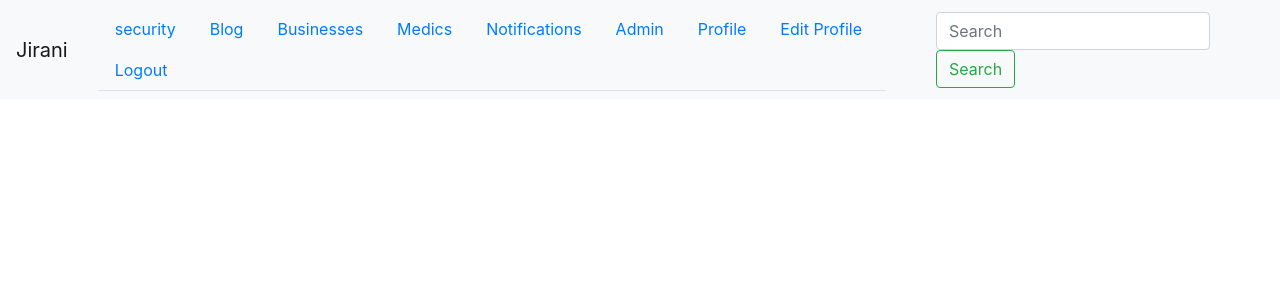
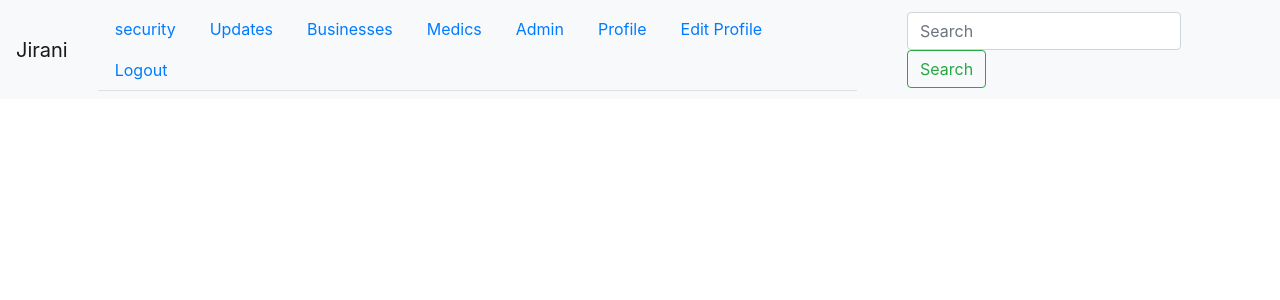
Before and after one commit to drewheathens/neighbourhood, a Django app: page /search/ in a window 1280 px wide. Shown: the top 300 px of the page. Run offline with Django 3.2, Linux system fonts and the light colour scheme; the visitor is signed in with stand-in values (Sample User, id 1); some libraries are stand-ins or nearby versions.

Commit message:
styled navbar

```diff
--- a/jirani/templates/navbar.html
+++ b/jirani/templates/navbar.html
@@ -12,7 +12,7 @@
         <a class="nav-link" href="{% url 'authorities'%}">security</a>
       </li>
       <li class="nav-item">
-        <a class="nav-link" href="{% url 'blog'%}">Blog</a>
+        <a class="nav-link" href="{% url 'blog'%}">Updates</a>
       </li>
       <li class="nav-item">
         <a class="nav-link" href="{% url 'businesses'%}">Businesses</a>
@@ -20,9 +20,7 @@
       <li class="nav-item">
         <a class="nav-link" href="{% url 'health'%}">Medics</a>
       </li>
-      <li class="nav-item">
-        <a class="nav-link" href="{% url 'notifications'%}">Notifications</a>
-      </li>
+
 
       {% if user.is_superuser %}
       <li class="nav-item">
```
